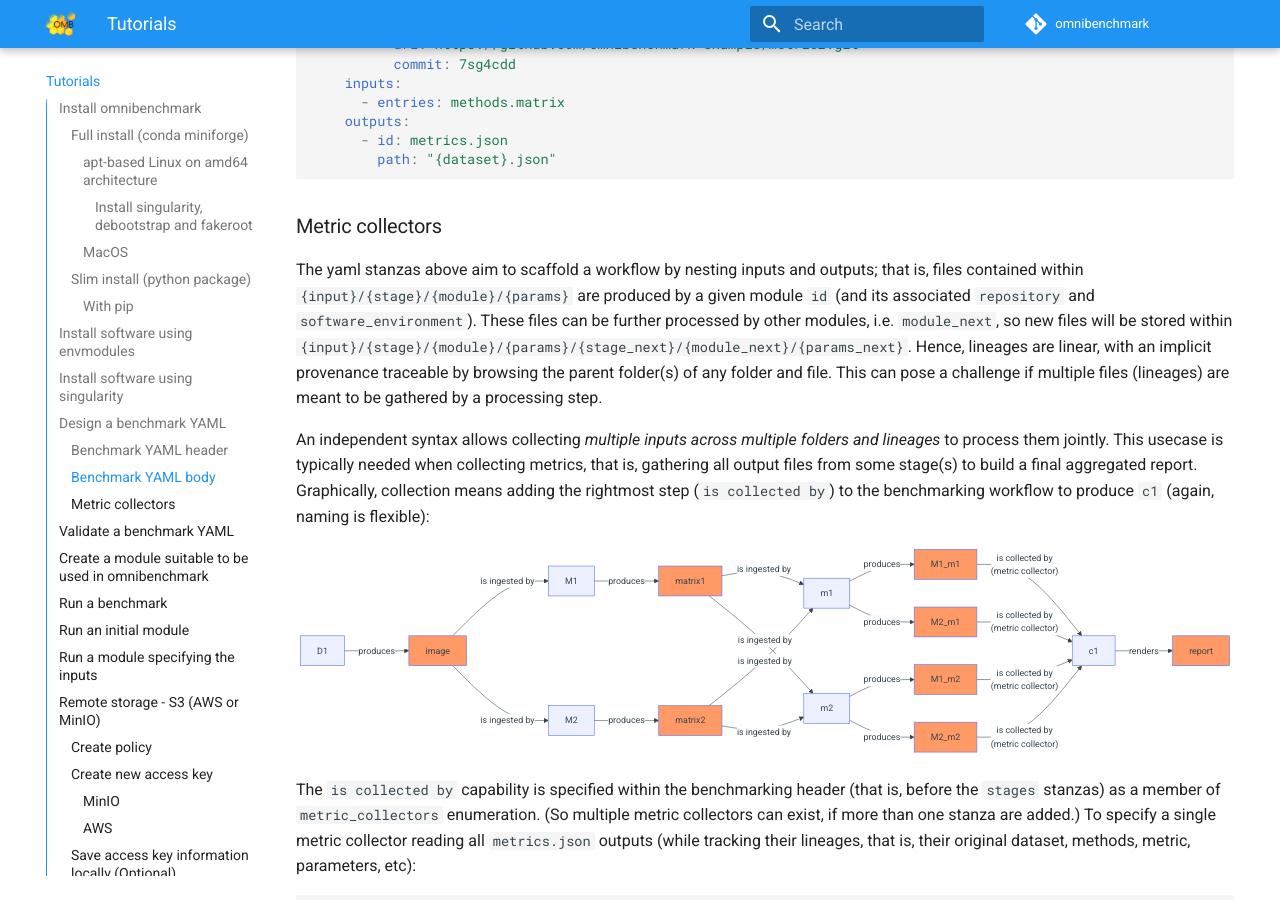
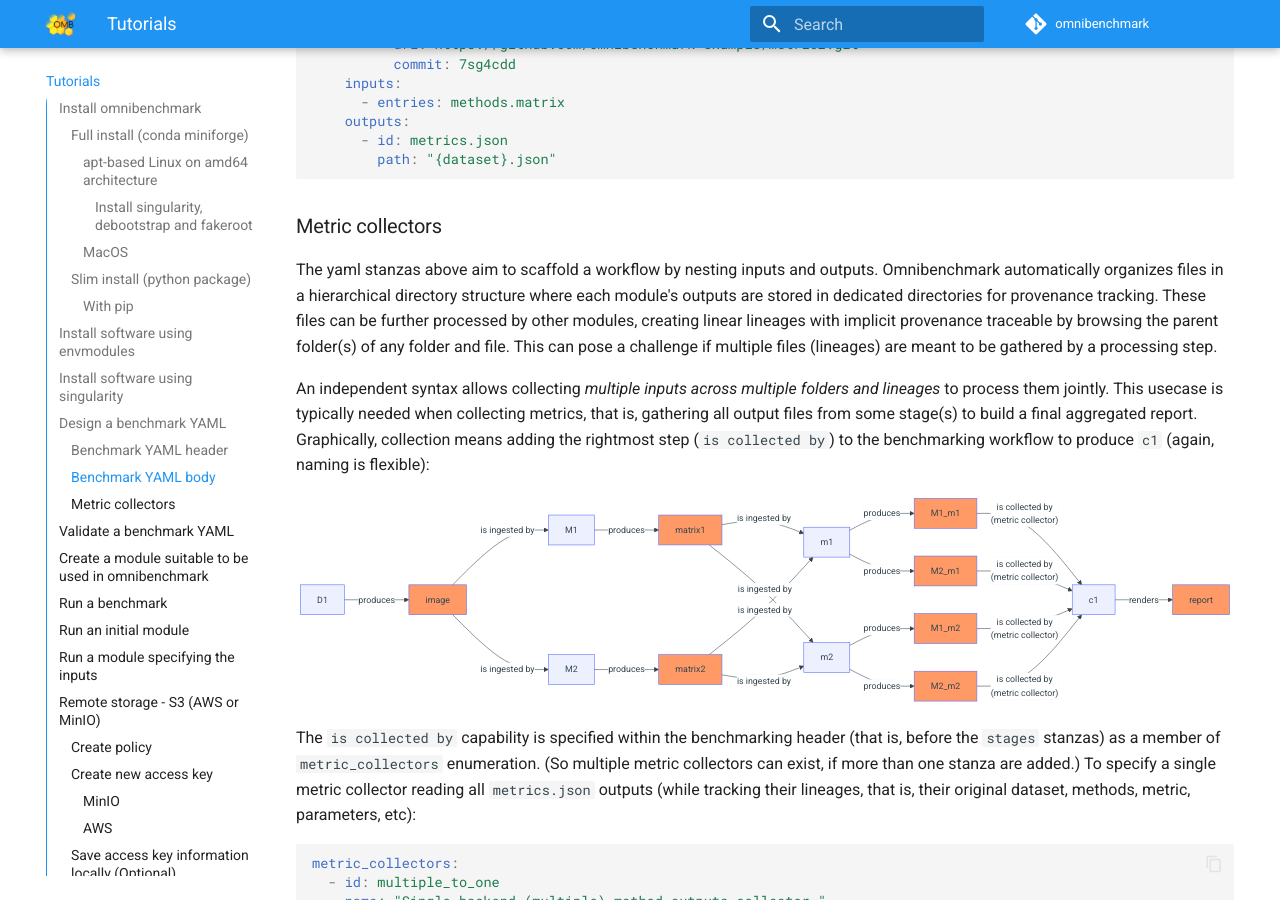
Before and after one commit to omnibenchmark/omnibenchmark, an MkDocs documentation site: the page built from docs/src/tutorial.md, in a window 1280 px wide and 900 px high, scrolled down 10764 px. Built offline with MkDocs 1.6.1 and Material for MkDocs 9.7.7, drawn with Linux system fonts in a browser that asks for light colours; comment, search, counter and statistics services are not loaded; the version menu is left out; some of the changed text lies outside the part shown.

Commit message:
Update tutorial.md

````diff
--- a/docs/src/tutorial.md
+++ b/docs/src/tutorial.md
@@ -643,7 +643,7 @@ This stage is not initial: its modules have both inputs and outputs.
         path: "{dataset}.matrix.tsv.gz"
 ```
 
-You might be wondering: what does the wildcard `{input}` mean? The directory name (relative or full path) of `data.image`. This doesn't have to be modified by the user when writing the YAML; omnibenchmark will substitute paths appropriately. As a consequence, running module `D1` will generate files under the path template `{input}/{stage}/{module}/{params}/{dataset}.png`, that is:
+You might be wondering: what does the wildcard `{dataset}` mean? It represents the dataset identifier that will be resolved at runtime. When writing the YAML, you only need to specify the filename template using simple wildcards like `{dataset}`. Omnibenchmark will automatically organize files in a hierarchical directory structure for provenance tracking. As a consequence, running module `D1` will generate files at:
 
 ```
 ./data/D1/default/D1.png
@@ -791,7 +791,7 @@ stages:
 
 ### Metric collectors
 
-The yaml stanzas above aim to scaffold a workflow by nesting inputs and outputs; that is, files contained within `{input}/{stage}/{module}/{params}` are produced by a given module `id` (and its associated `repository` and `software_environment`). These files can be further processed by other modules, i.e. `module_next`, so new files will be stored within `{input}/{stage}/{module}/{params}/{stage_next}/{module_next}/{params_next}`. Hence, lineages are linear, with an implicit provenance traceable by browsing the parent folder(s) of any folder and file. This can pose a challenge if multiple files (lineages) are meant to be gathered by a processing step.
+The yaml stanzas above aim to scaffold a workflow by nesting inputs and outputs. Omnibenchmark automatically organizes files in a hierarchical directory structure where each module's outputs are stored in dedicated directories for provenance tracking. These files can be further processed by other modules, creating linear lineages with implicit provenance traceable by browsing the parent folder(s) of any folder and file. This can pose a challenge if multiple files (lineages) are meant to be gathered by a processing step.
 
 An independent syntax allows collecting _multiple inputs across multiple folders and lineages_ to process them jointly. This usecase is typically needed when collecting metrics, that is, gathering all output files from some stage(s) to build a final aggregated report. Graphically, collection means adding the rightmost step  (`is collected by`) to the benchmarking workflow to produce `c1` (again, naming is flexible):
 
````
